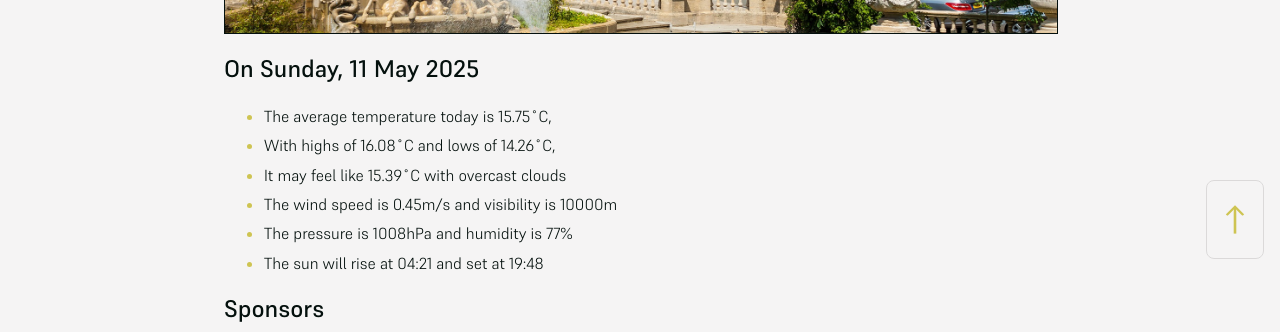
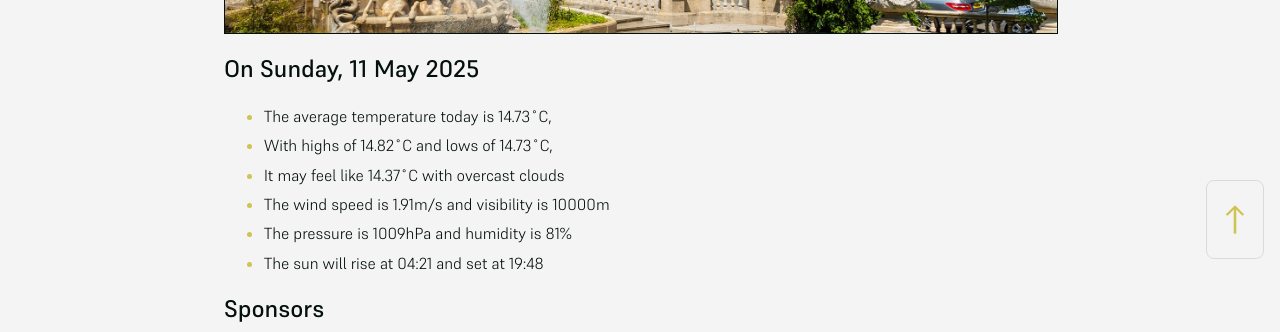
Before and after one commit to mat-0/cheltenham-open-data, a Jekyll site: the page built from index.md, in a window 1280 px wide. Shown: the part 625-957 px from the top of the page. Built offline with Jekyll 4.4.1, drawn with Linux system fonts in a browser that asks for light colours.

Commit message:
Updated 2025-05-11 21:57:52

```diff
--- a/index.md
+++ b/index.md
@@ -10,11 +10,11 @@ seo: Menu
 <!-- weather_marker starts -->
 ## On Sunday, 11 May 2025
 
-- The average temperature today is 15.75˚C,
-- With highs of 16.08˚C and lows of 14.26˚C,
-- It may feel like 15.39˚C with overcast clouds
-- The wind speed is 0.45m/s and visibility is 10000m
-- The pressure is 1008hPa and humidity is 77%
+- The average temperature today is 14.73˚C,
+- With highs of 14.82˚C and lows of 14.73˚C,
+- It may feel like 14.37˚C with overcast clouds
+- The wind speed is 1.91m/s and visibility is 10000m
+- The pressure is 1009hPa and humidity is 81%
 - The sun will rise at 04:21 and set at 19:48
 
 <!-- weather_marker ends -->
```
Also changed, not shown: _data/flood.json (+5 -69 lines), _pages/news.md (+5 -5 lines).
